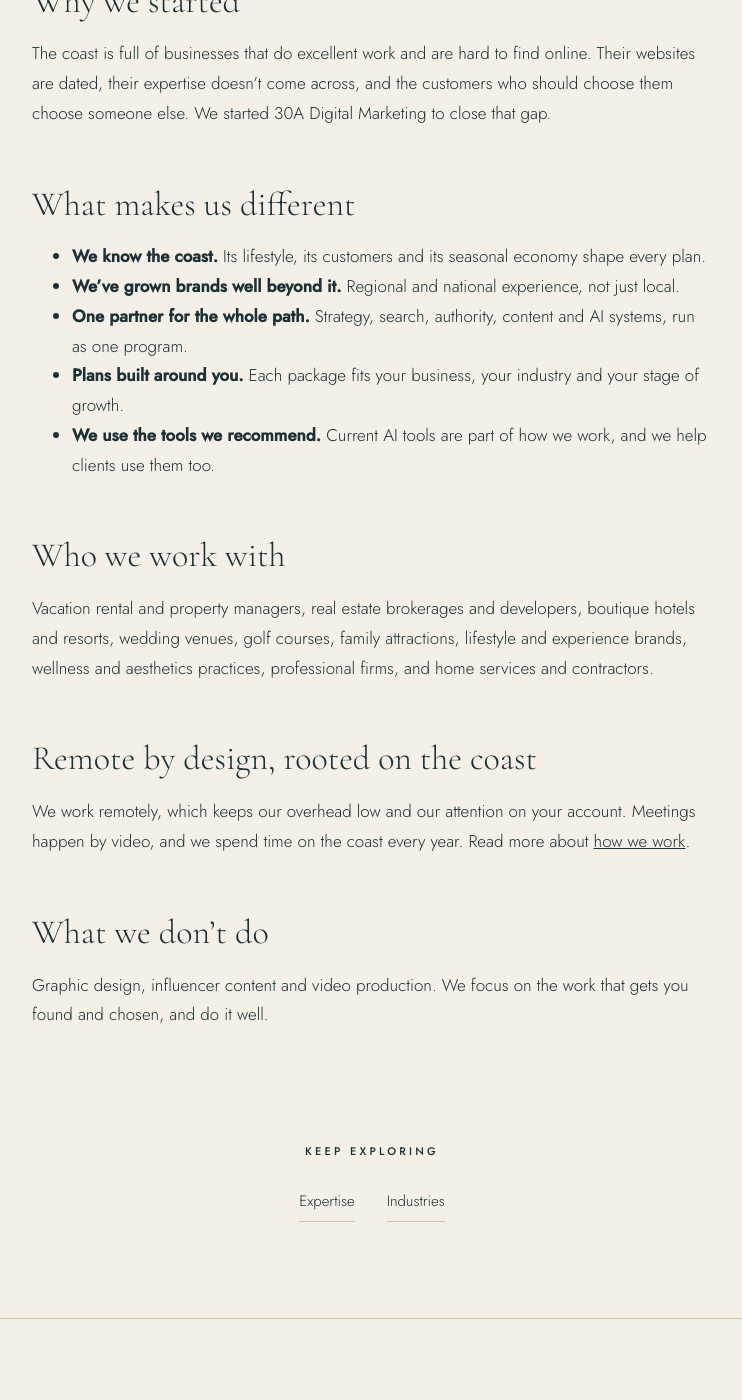
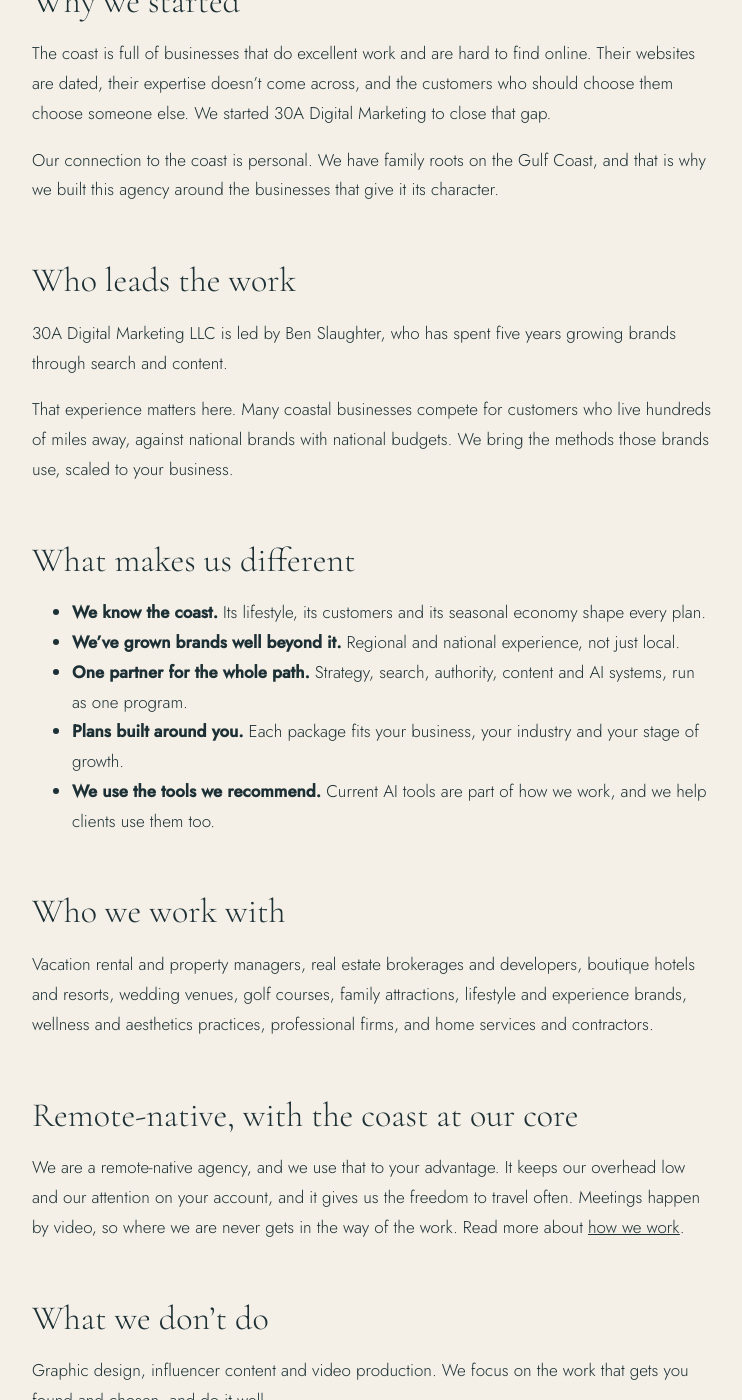
Before and after one commit to benalan317/30adigitalmarketing, a Jekyll site: the page built from about/index.md, in a window 1280 px wide and 1400 px high, scrolled down 640 px. Shown: the whole window, without its empty margins (268-1010 px from the left). Built offline with Jekyll 4.4.1, drawn with Linux system fonts in a browser that asks for light colours; some of the changed text lies outside the part shown.

Commit message:
Fill About page: founder, experience, LLC in footer, remote-native wording
Co-Authored-By: Claude Sonnet 5.5 <noreply@anthropic.com>
Claude-Session: https://claude.ai/code/session_01Xh1URmUU6ZUmmzzQDDa9AB

```diff
--- a/_includes/footer.html
+++ b/_includes/footer.html
@@ -49,6 +49,6 @@
   </div>
 
   <div class="footer-legal">
-    <p>&copy; {{ site.time | date: "%Y" }} {{ site.title | escape }}. All rights reserved.</p>
+    <p>&copy; {{ site.time | date: "%Y" }} {{ site.title | escape }} LLC. All rights reserved.</p>
   </div>
 </footer>
--- a/about/index.md
+++ b/about/index.md
@@ -13,7 +13,7 @@ related:
 {% comment %}
 PAGE BRIEF
 Primary keyword: 30a digital marketing
-Purpose: Experience, Gulf Coast connection, how we work remotely. Waiting on: credentials, how to reference the other agency, how to describe being remote.
+Purpose: Experience, Gulf Coast connection, how we work remotely. Decisions (Oct 21, 2026): founder Ben Slaughter, 5 years, legal name ends in LLC, other agency not mentioned, no claim of living in the area (the owner covers location on discovery calls). Still [OPEN]: credentials, LinkedIn, headshot.
 {% endcomment %}
 
 30A Digital Marketing is a search and digital growth partner for established businesses on 30A and the Gulf Coast. We bring SEO, AI search visibility and digital authority together in one strategy-led monthly program.
@@ -22,14 +22,17 @@ Purpose: Experience, Gulf Coast connection, how we work remotely. Waiting on: cr
 
 The coast is full of businesses that do excellent work and are hard to find online. Their websites are dated, their expertise doesn't come across, and the customers who should choose them choose someone else. We started 30A Digital Marketing to close that gap.
 
+Our connection to the coast is personal. We have family roots on the Gulf Coast, and that is why we built this agency around the businesses that give it its character.
+
+## Who leads the work
+
+30A Digital Marketing LLC is led by Ben Slaughter, who has spent five years growing brands through search and content.
+
+That experience matters here. Many coastal businesses compete for customers who live hundreds of miles away, against national brands with national budgets. We bring the methods those brands use, scaled to your business.
+
 {% comment %}
-HELD BACK until the owner answers (these paragraphs contain the open items):
-  Why we started, paragraph 2 (confirm wording):
-  "Our connection to the coast is personal. We have family in the area and come back every year, so we know its people, its seasons and how its customers decide."
-
-  Experience beyond the coast (needs founder name, years of experience, up to three credentials):
-  "30A Digital Marketing is led by [Name], who has spent [years] growing regional and national brands through search and content. [Up to three credentials, brands or results that can be named.]"
-  "That experience matters here. Many coastal businesses compete for customers who live hundreds of miles away, against national brands with national budgets. We bring the methods those brands use, scaled to your business."
+[OPEN] Up to three credentials, brands or results that can be named (owner skipped for now). Add only facts the owner supplies.
+[OPEN] LinkedIn URL and headshot (owner skipped for now).
 {% endcomment %}
 
 ## What makes us different
@@ -44,9 +47,9 @@ HELD BACK until the owner answers (these paragraphs contain the open items):
 
 Vacation rental and property managers, real estate brokerages and developers, boutique hotels and resorts, wedding venues, golf courses, family attractions, lifestyle and experience brands, wellness and aesthetics practices, professional firms, and home services and contractors.
 
-## Remote by design, rooted on the coast
+## Remote-native, with the coast at our core
 
-We work remotely, which keeps our overhead low and our attention on your account. Meetings happen by video, and we spend time on the coast every year. Read more about [how we work](/approach/).
+We are a remote-native agency, and we use that to your advantage. It keeps our overhead low and our attention on your account, and it gives us the freedom to travel often. Meetings happen by video, so where we are never gets in the way of the work. Read more about [how we work](/approach/).
 
 ## What we don't do
 
--- a/approach/index.md
+++ b/approach/index.md
@@ -57,7 +57,7 @@ We use current AI tools for research, analysis and first drafts, so more of your
 
 ## How we work together
 
-You'll have one point of contact, a monthly report, a quarterly meeting and a shared plan you can see at any time. We work remotely and meet by video, with deep roots on the Gulf Coast and regular time in the area.
+You'll have one point of contact, a monthly report, a quarterly meeting and a shared plan you can see at any time. We are a remote-native agency and meet by video, with deep roots on the Gulf Coast.
 
 ## What we need from you
 
```
